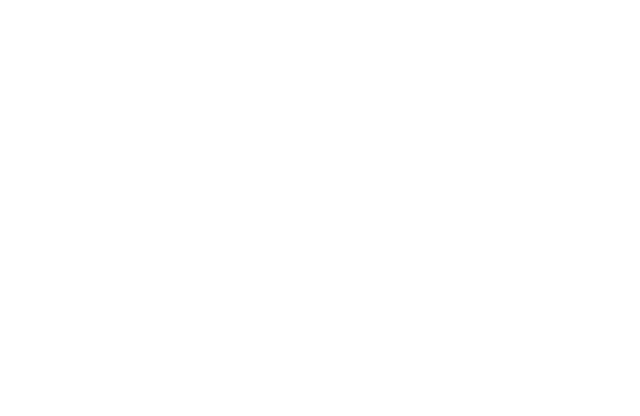
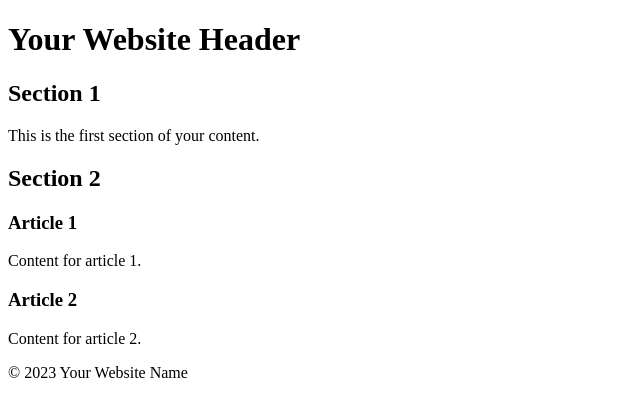
Before and after one commit to nenomg/HTML-boilerplate, a plain HTML site: page index.html in a window 1280 px wide. Shown: the whole page, without its empty margins (0-640 px from the left). Drawn offline with Linux system fonts and the light colour scheme.

Commit message:
Update index.html

```diff
--- a/index.html
+++ b/index.html
@@ -7,9 +7,37 @@
     <!-- Add any additional meta tags, CSS, or JavaScript links here -->
 </head>
 <body>
-    <!-- Your content goes here -->
+    <header>
+        <h1>Your Website Header</h1>
+        <nav>
+            <!-- Your navigation links go here -->
+        </nav>
+    </header>
 
-    <!-- Add your HTML content, including text, images, forms, etc. -->
+    <section>
+        <h2>Section 1</h2>
+        <p>This is the first section of your content.</p>
+    </section>
+
+    <section>
+        <h2>Section 2</h2>
+        <article>
+            <h3>Article 1</h3>
+            <p>Content for article 1.</p>
+        </article>
+        <article>
+            <h3>Article 2</h3>
+            <p>Content for article 2.</p>
+        </article>
+    </section>
+
+    <aside>
+        <!-- Your aside content goes here -->
+    </aside>
+
+    <footer>
+        <p>&copy; 2023 Your Website Name</p>
+    </footer>
 
     <!-- Add your JavaScript scripts here -->
 </body>
```
